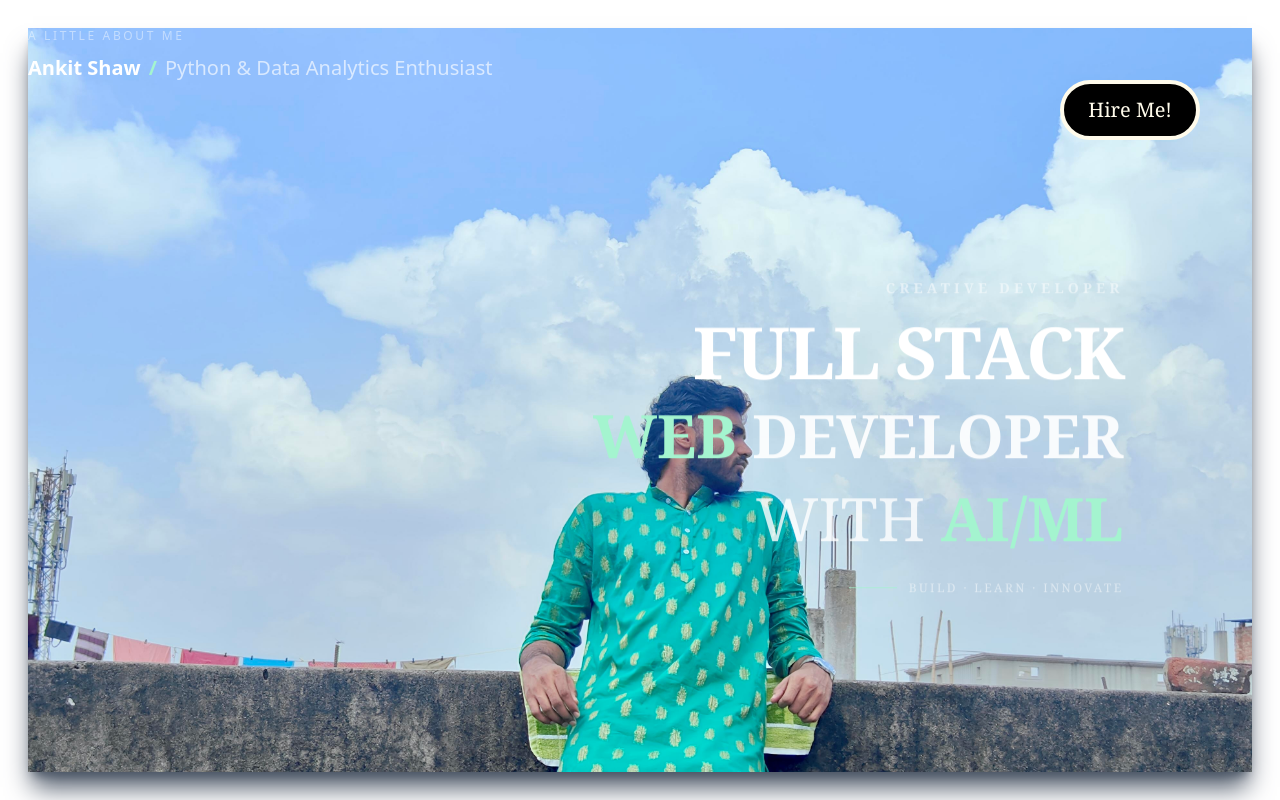
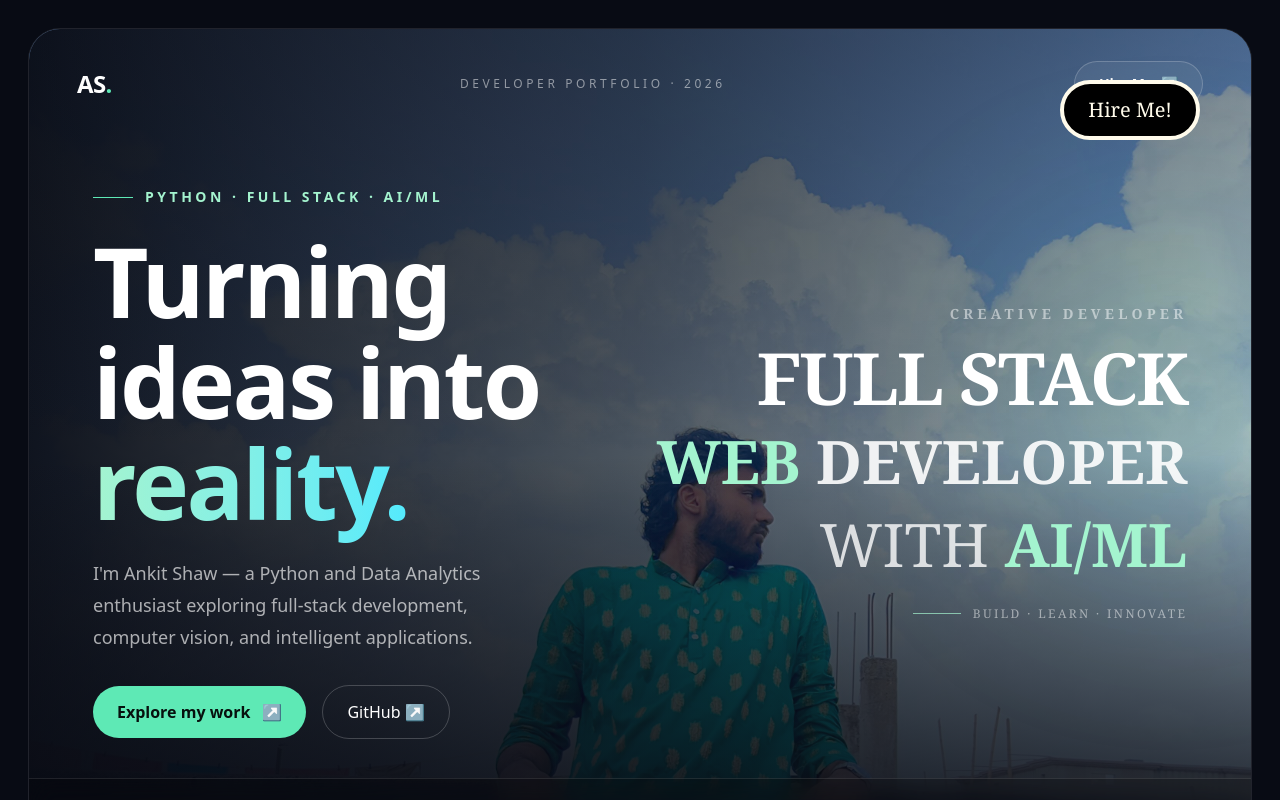
Before and after one commit to masterankit26/BuildFolio, a React (Vite) app: page / in a window 1280 px wide. Shown: the top 800 px of the page. Built offline with nearby package versions, Linux system fonts and the light colour scheme.

Commit message:
Update Page1.jsx

```diff
--- a/src/pages/Page1.jsx
+++ b/src/pages/Page1.jsx
@@ -1,57 +1,252 @@
 
-import React, { useRef, useEffect } from 'react';
-import gsap from 'gsap';
-import TiltText from '../components/TiltText';
-import Page1ButtomText from '../components/Page1ButtomText';
+import React, { useRef, useEffect } from "react";
+import gsap from "gsap";
+import { ScrollTrigger } from "gsap/ScrollTrigger";
+import TiltText from "../components/TiltText";
+import Page1ButtomText from "../components/Page1ButtomText";
+
+gsap.registerPlugin(ScrollTrigger);
 
 const Page1 = () => {
   const tiltRef = useRef(null);
   const containerRef = useRef(null);
+  const backgroundRef = useRef(null);
 
   useEffect(() => {
-    const handleMouseMove = (e) => {
-      const { width, height, left, top } = containerRef.current.getBoundingClientRect();
-      const x = e.clientX - left;
-      const y = e.clientY - top;
+    const container = containerRef.current;
+    const tilt = tiltRef.current;
+    const background = backgroundRef.current;
 
-      const centerX = width / 2;
-      const centerY = height / 2;
+    if (!container || !tilt) return;
 
-      const rotateY = ((x - centerX) / centerX) * 10; // Max 10deg
-      const rotateX = -((y - centerY) / centerY) * 10;
+    const ctx = gsap.context(() => {
+      const reduceMotion = window.matchMedia(
+        "(prefers-reduced-motion: reduce)"
+      ).matches;
 
-      gsap.to(tiltRef.current, {
-        rotateY,
-        rotateX,
-        duration: 0.35,
-        ease: 'power2.out',
-        transformPerspective: 1000,
-        transformOrigin: 'center center',
+      if (!reduceMotion) {
+        gsap.fromTo(
+          ".hero-intro",
+          { y: 30, opacity: 0 },
+          {
+            y: 0,
+            opacity: 1,
+            duration: 1,
+            stagger: 0.15,
+            ease: "power3.out",
+          }
+        );
+
+        gsap.fromTo(
+          tilt,
+          { opacity: 0, x: 45, rotateY: -12 },
+          {
+            opacity: 1,
+            x: 0,
+            rotateY: 0,
+            duration: 1.3,
+            delay: 0.2,
+            ease: "power4.out",
+          }
+        );
+
+        gsap.fromTo(
+          ".hero-bottom",
+          { y: 25, opacity: 0 },
+          {
+            y: 0,
+            opacity: 1,
+            duration: 1,
+            delay: 0.5,
+            ease: "power3.out",
+          }
+        );
+
+        if (background) {
+          gsap.fromTo(
+            background,
+            { scale: 1.08 },
+            { scale: 1, duration: 2, ease: "power2.out" }
+          );
+        }
+      }
+    }, container);
+
+    const handleMouseMove = (event) => {
+      if (
+        !tilt ||
+        window.matchMedia("(prefers-reduced-motion: reduce)").matches
+      ) {
+        return;
+      }
+
+      const rect = container.getBoundingClientRect();
+      const x = (event.clientX - rect.left) / rect.width;
+      const y = (event.clientY - rect.top) / rect.height;
+
+      gsap.to(tilt, {
+        rotateY: (x - 0.5) * 12,
+        rotateX: (0.5 - y) * 8,
+        duration: 0.45,
+        ease: "power2.out",
+        transformPerspective: 1200,
+        overwrite: "auto",
       });
+
+      if (background) {
+        gsap.to(background, {
+          x: (0.5 - x) * 10,
+          y: (0.5 - y) * 8,
+          duration: 0.6,
+          ease: "power2.out",
+          overwrite: "auto",
+        });
+      }
     };
 
+    const resetTilt = () => {
+      gsap.to(tilt, {
+        rotateX: 0,
+        rotateY: 0,
+        duration: 0.7,
+        ease: "power3.out",
+      });
 
+      if (background) {
+        gsap.to(background, {
+          x: 0,
+          y: 0,
+          duration: 0.7,
+          ease: "power3.out",
+        });
+      }
+    };
 
-    const container = containerRef.current;
-    container.addEventListener('mousemove', handleMouseMove);
+    container.addEventListener("pointermove", handleMouseMove);
+    container.addEventListener("pointerleave", resetTilt);
 
-    return () => container.removeEventListener('mousemove', handleMouseMove);
+    return () => {
+      container.removeEventListener("pointermove", handleMouseMove);
+      container.removeEventListener("pointerleave", resetTilt);
+      ctx.revert();
+    };
   }, []);
 
   return (
-    <div ref={containerRef} className='h-screen bg-808080 p-7'>
-      <div className="relative h-full w-full shadow-xl shadow-gray-600 bg-[url('/images/A.jpg')] rounded-5xl bg-cover bg-center bg-no-repeat">
+    <section
+      ref={containerRef}
+      className="relative isolate min-h-screen overflow-hidden bg-[#080b14] p-3 sm:p-5 lg:p-7"
+    >
+      <div className="relative min-h-[calc(100svh-1.5rem)] overflow-hidden rounded-[1.5rem] border border-white/10 sm:min-h-[calc(100svh-2.5rem)] sm:rounded-[2rem]">
+        {/* Background image */}
+        <div
+          ref={backgroundRef}
+          className="absolute -inset-4 bg-[url('/images/A.jpg')] bg-cover bg-center"
+        />
 
+        {/* Cinematic overlays */}
+        <div className="absolute inset-0 bg-gradient-to-r from-[#080b14]/95 via-[#080b14]/65 to-[#080b14]/20" />
+        <div className="absolute inset-0 bg-gradient-to-t from-[#080b14] via-transparent to-[#080b14]/35" />
 
-        {/* Tilted Text */}
-        <div className='absolute top-[55%] right-10 transform -translate-y-1/2 sm:right-16 md:right-24 lg:right-32'>
-          <TiltText ref={tiltRef} />
+        {/* Ambient glow */}
+        <div className="pointer-events-none absolute -right-20 top-1/4 h-80 w-80 rounded-full bg-emerald-400/10 blur-[110px]" />
+
+        {/* Top navigation */}
+        <header className="hero-intro relative z-20 flex items-center justify-between px-5 py-6 sm:px-9 sm:py-8 lg:px-12">
+          <a
+            href="#contact"
+            className="text-xl font-black tracking-tight text-white sm:text-2xl"
+          >
+            AS<span className="text-emerald-300">.</span>
+          </a>
+
+          <span className="hidden text-xs uppercase tracking-[0.3em] text-white/50 sm:block">
+            Developer Portfolio · 2026
+          </span>
+
+          <a
+            href="mailto:masterankit262003@gmail.com"
+            className="group rounded-full border border-white/20 bg-white/[0.06] px-4 py-2.5 text-sm font-semibold text-white backdrop-blur-xl transition duration-300 hover:border-emerald-200/60 hover:bg-emerald-300 hover:text-black sm:px-6 sm:py-3"
+          >
+            Hire Me <span className="ml-1">↗</span>
+          </a>
+        </header>
+
+        {/* Main content */}
+        <main className="relative z-10 flex min-h-[75svh] items-center px-6 pb-36 pt-12 sm:px-10 lg:min-h-[75svh] lg:px-16">
+          <div className="grid w-full items-center gap-12 lg:grid-cols-[0.9fr_1.1fr]">
+            {/* Intro */}
+            <div className="max-w-xl">
+              <div className="hero-intro mb-6 flex items-center gap-3">
+                <span className="h-px w-10 bg-emerald-300" />
+                <span className="text-xs font-semibold uppercase tracking-[0.25em] text-emerald-200 sm:text-sm">
+                  Python · Full Stack · AI/ML
+                </span>
+              </div>
+
+              <h1 className="hero-intro text-5xl font-black leading-[1.05] tracking-tight text-white sm:text-6xl lg:text-7xl xl:text-8xl">
+                Turning
+                <br />
+                ideas into
+                <br />
+                <span className="bg-gradient-to-r from-emerald-200 to-cyan-300 bg-clip-text text-transparent">
+                  reality.
+                </span>
+              </h1>
+
+              <p className="hero-intro mt-6 max-w-md text-base leading-8 text-white/65 sm:text-lg">
+                I'm Ankit Shaw — a Python and Data Analytics enthusiast
+                exploring full-stack development, computer vision, and
+                intelligent applications.
+              </p>
+
+              <div className="hero-intro mt-8 flex flex-wrap items-center gap-4">
+                <a
+                  href="#projects"
+                  className="group inline-flex items-center gap-3 rounded-full bg-emerald-300 px-6 py-3.5 font-bold text-[#07110e] transition duration-300 hover:-translate-y-1 hover:bg-emerald-200"
+                >
+                  Explore my work
+                  <span className="transition-transform group-hover:translate-x-1">
+                    ↗
+                  </span>
+                </a>
+
+                <a
+                  href="https://github.com/masterankit26"
+                  target="_blank"
+                  rel="noopener noreferrer"
+                  className="rounded-full border border-white/20 px-6 py-3.5 font-medium text-white transition duration-300 hover:border-white/50 hover:bg-white/10"
+                >
+                  GitHub ↗
+                </a>
+              </div>
+            </div>
+
+            {/* Interactive title */}
+            <div className="flex min-w-0 items-center justify-center lg:justify-end">
+              <div className="w-full max-w-2xl [perspective:1200px]">
+                <TiltText ref={tiltRef} />
+              </div>
+            </div>
+          </div>
+        </main>
+
+        {/* Bottom information */}
+        <div className="hero-bottom absolute inset-x-0 bottom-0 z-10 flex flex-col gap-5 border-t border-white/10 bg-black/20 px-5 py-5 backdrop-blur-md sm:flex-row sm:items-end sm:justify-between sm:px-9 sm:py-6 lg:px-12">
+          <Page1ButtomText />
+
+          <a
+            href="#about"
+            className="group flex items-center gap-3 self-start text-xs uppercase tracking-[0.2em] text-white/60 transition hover:text-emerald-200 sm:self-auto"
+          >
+            Scroll to explore
+            <span className="inline-flex h-8 w-8 items-center justify-center rounded-full border border-white/20 transition group-hover:translate-y-1 group-hover:border-emerald-200/50">
+              ↓
+            </span>
+          </a>
         </div>
-
-        {/* Bottom Skills */}
-        <Page1ButtomText />
       </div>
-    </div>
+    </section>
   );
 };
 
```
